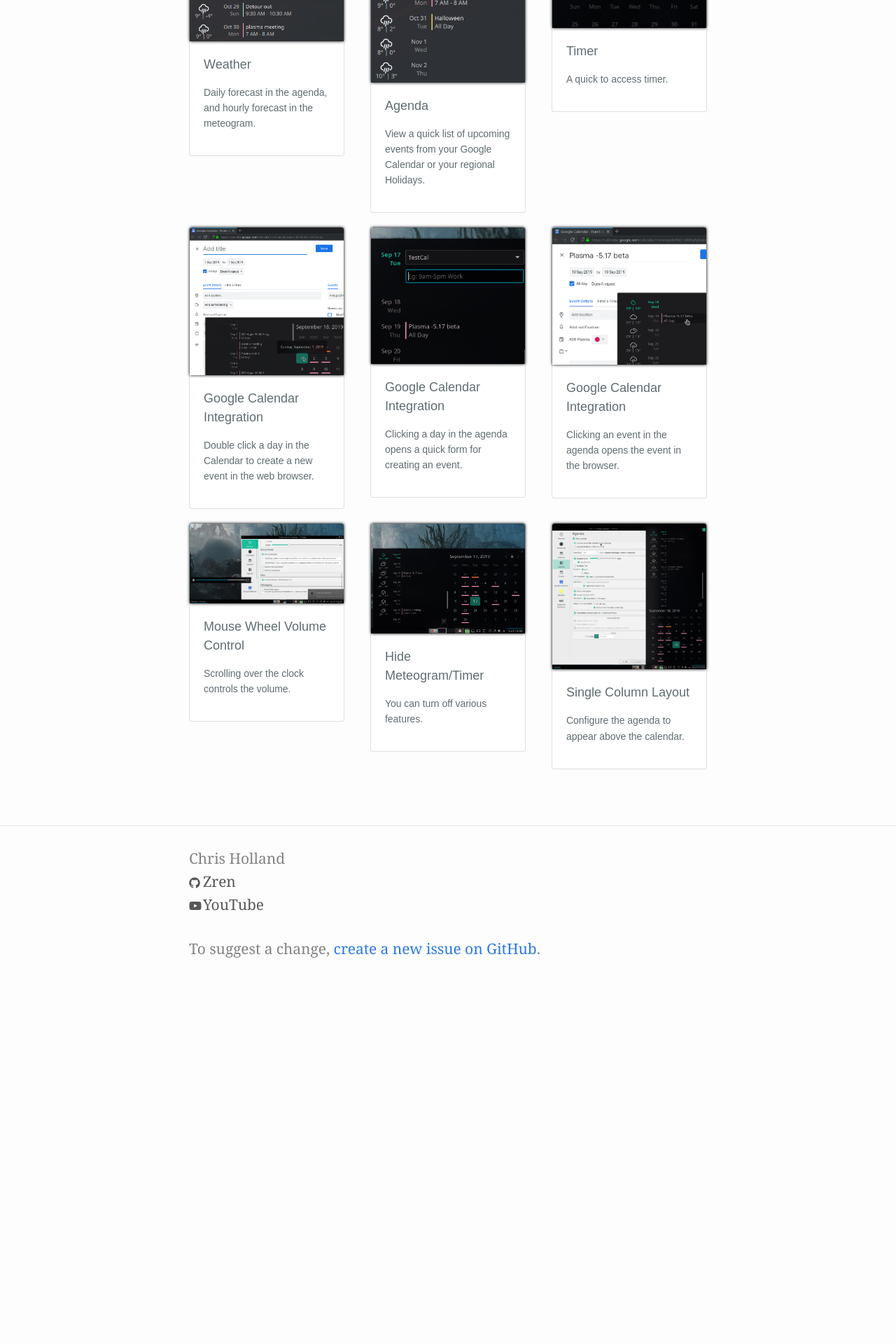
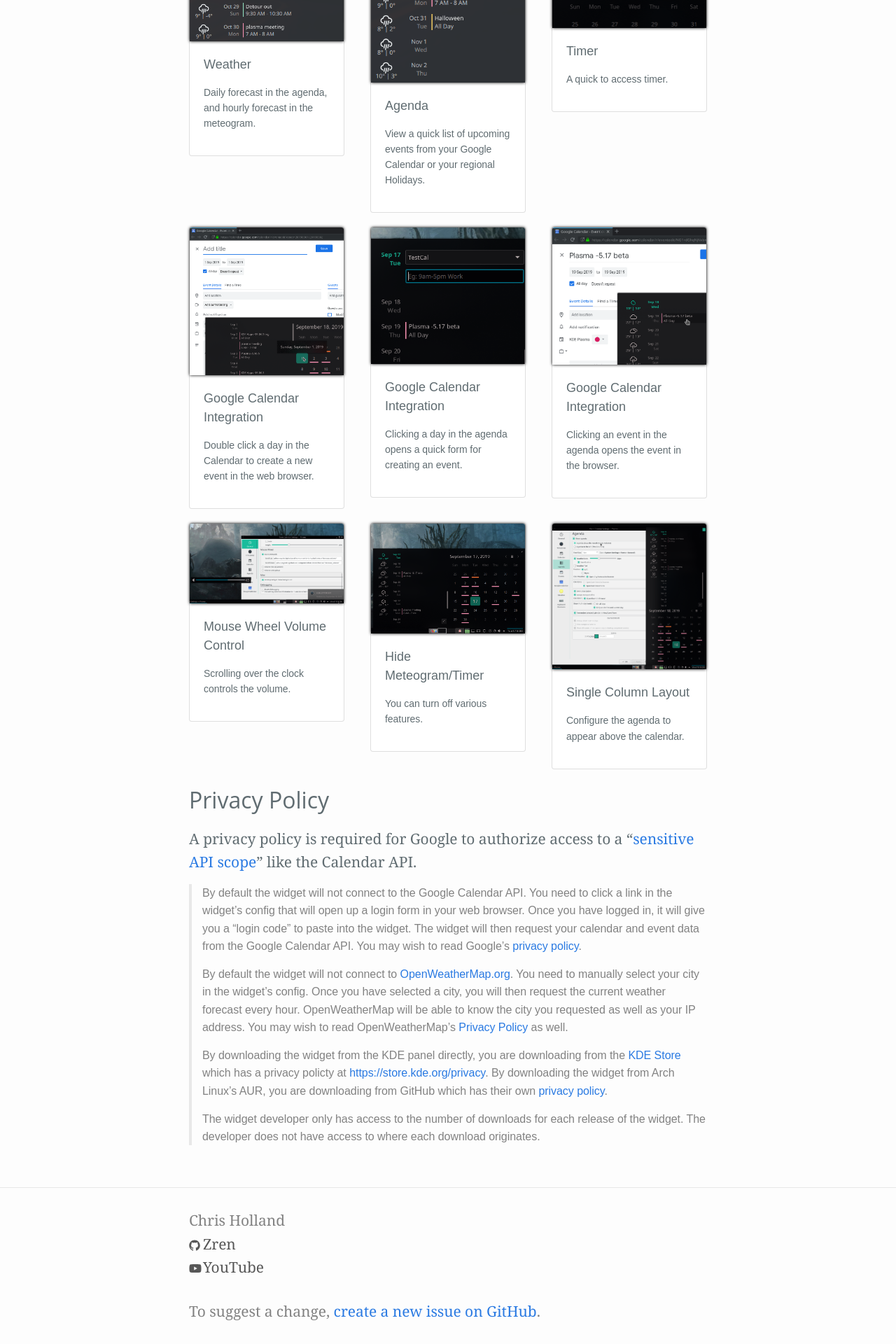
Before and after one commit to Zren/zren.github.io, a Jekyll site: the page built from kde_widget_eventcalendar.md, in a window 1280 px wide. Shown: the part 1639-3559 px from the top of the page at 70% size. Built offline with Jekyll 4.4.1, drawn with Linux system fonts in a browser that asks for light colours; before the commit the page ends 3041 px from its top, so only the background shows below that.

Commit message:
Add a privacy policy for the Google OAuth verification process.

```diff
--- a/kde_widget_eventcalendar.md
+++ b/kde_widget_eventcalendar.md
@@ -61,3 +61,24 @@
 ## Features
 
 {% include featureList.html features=page.features %}
+
+## Privacy Policy
+
+A privacy policy is required for Google to authorize access to a "[sensitive API scope](https://developers.google.com/identity/protocols/googlescopes)" like the Calendar API.
+
+<style type="text/css">
+.privacy-policy,
+.privacy-policy p {
+  font-family: sans-serif;
+  font-size: 16px;
+}
+</style>
+
+{:.privacy-policy}
+> By default the widget will not connect to the Google Calendar API. You need to click a link in the widget's config that will open up a login form in your web browser. Once you have logged in, it will give you a "login code" to paste into the widget. The widget will then request your calendar and event data from the Google Calendar API. You may wish to read Google's [privacy policy](https://policies.google.com/privacy).
+>
+> By default the widget will not connect to [OpenWeatherMap.org](https://openweathermap.org). You need to manually select your city in the widget's config. Once you have selected a city, you will then request the current weather forecast every hour. OpenWeatherMap will be able to know the city you requested as well as your IP address. You may wish to read OpenWeatherMap's [Privacy Policy](https://openweather.co.uk/privacy-policy) as well.
+>
+> By downloading the widget from the KDE panel directly, you are downloading from the [KDE Store](https://store.kde.org) which has a privacy policty at <https://store.kde.org/privacy>. By downloading the widget from Arch Linux's AUR, you are downloading from GitHub which has their own [privacy policy](https://help.github.com/en/articles/github-privacy-statement).
+>
+> The widget developer only has access to the number of downloads for each release of the widget. The developer does not have access to where each download originates.
```
